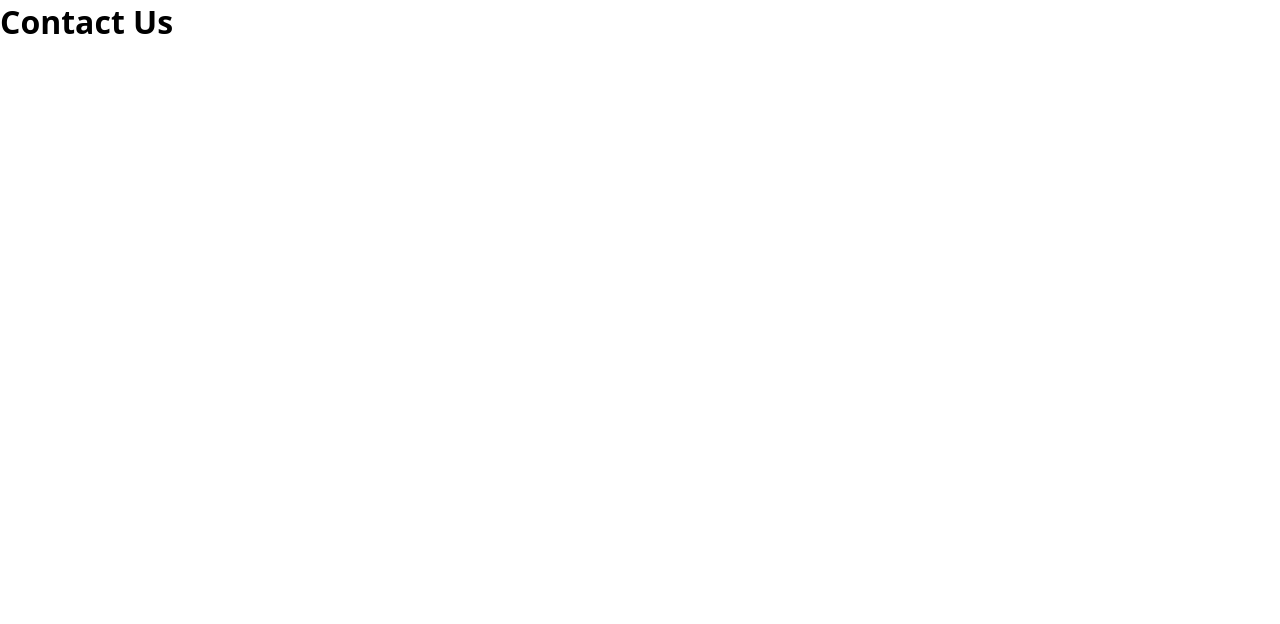
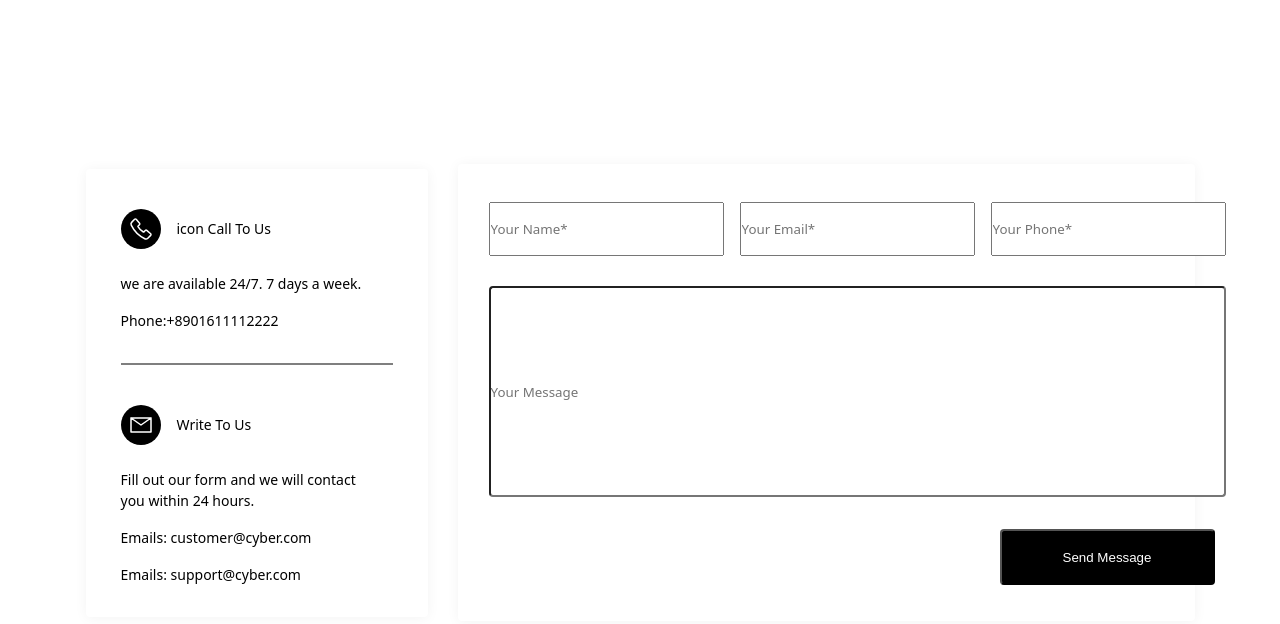
Before and after one commit to nnatroo/cyber-front, a React (Vite) app: page /contact in a window 1280 px wide. Shown: the top 624 px of the page. Built offline with nearby package versions, Linux system fonts and the light colour scheme.

Commit message:
contact-page-and-404

```diff
--- a/src/main.jsx
+++ b/src/main.jsx
@@ -3,12 +3,14 @@ import './reset.scss'
 import {BrowserRouter, Route, Routes} from "react-router";
 import {Contact} from "./pages/Contact.jsx";
 import Home from "./pages/Home.jsx";
+import Error from './pages/Error.jsx'
 
 createRoot(document.getElementById('root')).render(
   <BrowserRouter>
     <Routes>
       <Route path="/" element={<Home />} />
       <Route path="/contact" element={<Contact />} />
+        <Route path="/*" element={<Error/>} />
     </Routes>
   </BrowserRouter>
 )
--- /dev/null
+++ b/src/modules/Contact.module.scss
@@ -0,0 +1,122 @@
+.main-wrapper{
+  margin-top: 164px;
+  display: flex;
+justify-content: center;
+  align-items: center;
+  gap: 30px;
+  margin-left: 135px;
+  margin-right: 135px;
+  .left-side{
+ background-color: white;
+    border-radius: 4px;
+    gap:32px;
+    box-shadow: 0 1px 13px 0 #0000000D;
+    .line{
+  border-bottom: 2px solid black;
+  width: 272px;
+  display: flex;
+  justify-content: center;
+  align-items: center;
+  margin-left:35px;
+  margin-right: 35px;
+  opacity: 50%;
+}
+    .contact-div{
+      display: flex;
+      flex-direction: column;
+      gap: 24px;
+      width: 262px;
+      font-family: 'Poppins', sans-serif;
+      font-weight: 400;
+      font-size: 14px;
+      line-height: 21px;
+      padding: 40px 43px 32px 35px;
+      height: auto;
+      overflow: hidden;
+
+
+      .contact-div-title{
+        display: flex;
+        gap: 16px;
+        align-items: center;
+
+      }
+      .contact-div-content{
+        display: flex;
+        flex-direction: column;
+        gap: 16px;
+      }
+
+    }
+
+}
+  .right-side{
+    width: 800px;
+    height: 457px;
+    border-radius: 4px;
+    background-color: #FFFFFF;
+    box-shadow: 0px 1px 13px 0px #0000000D;
+  .right-side-content{
+    width: 737px;
+    height: 377px;
+    top: 40px;
+    left: 31px;
+    gap: 32px;
+
+    .info-inputs{
+  display: flex;
+  justify-content: center;
+  align-items: center;
+  width: 737px;
+  height: 50px;
+  gap: 16px;
+
+
+  input{
+    width: 235px;
+    height: 50px;
+  }
+}
+.message-input{
+  padding: 32px 0 ;
+  display: flex;
+  justify-content: center;
+  align-items: center;
+  input{
+    width: 737px;
+    height: 207px;
+    border-radius: 4px;
+
+  }
+}
+    .btn-box{
+      display: flex;
+      justify-content: center;
+      align-items: center;
+      text-decoration: none;
+
+
+      .btn{
+        display: flex;
+        justify-content: center;
+        align-items: center;
+        border-radius: 4px;
+        text-decoration: none;
+        background-color: black;
+        width: 215px;
+        height: 56px;
+        gap: 10px;
+margin-left: 500px;
+
+        p{
+          font-family: 'Poppins', sans-serif;
+          color: white;
+          text-decoration: none;
+        }
+      }
+    }
+
+  }
+
+  }
+}
--- /dev/null
+++ b/src/modules/Error.module.scss
@@ -0,0 +1,61 @@
+.main-wrapper{
+ top: 286px;
+  gap: 40px;
+
+  .inside-content{
+   align-content: center;
+    gap: 40px;
+   h1{
+     display: flex;
+     justify-content: center;
+     align-items: center;
+     font-family: 'Inter', sans-serif;
+     font-weight: 500;
+     font-size: 110px;
+     line-height: 115px;
+     padding-bottom: 40px;
+     @media screen and (max-width: 768px){
+       //top: 266px;
+       font-size: 50px;
+       text-align: center;
+     }
+
+   }
+   p{
+     display: flex;
+     justify-content: center;
+     align-items: center;
+     font-family: 'Poppins', sans-serif;
+     font-weight: 400;
+     font-size: 16px;
+     line-height: 24px;
+     padding-bottom: 70px;
+   }
+
+
+ }
+  .btn-wrapper{
+    display: flex;
+    justify-content: center;
+    align-items: center;
+    text-decoration: none;
+    //margin-top: 70px;
+    .btn{
+      display: flex;
+      justify-content: center;
+      align-items: center;
+      border-radius: 4px;
+      width: 250px;
+      height: 52px;
+      text-decoration: none;
+      background-color: black;
+      p{
+        font-family: 'Poppins', sans-serif;
+        color: white;
+        text-decoration: none;
+      }
+    }
+  }
+
+
+}
--- a/src/pages/Contact.jsx
+++ b/src/pages/Contact.jsx
@@ -1,7 +1,63 @@
+import classes from '../modules/Contact.module.scss'
+import phone from '../assets/icons-phone.svg'
+import mail from '../assets/icons-mail.svg'
 export const Contact = () => {
   return (
     <>
-      <h1>Contact Us</h1>
+        <div className={classes['main-wrapper']}>
+            <div className={classes['left-side']}>
+                <div className={classes['contact-div']}>
+                    <div className={classes['contact-div-title']}>
+                        <img src={phone} alt="icons-phone"/>
+                        <p> icon Call To Us</p>
+                    </div>
+
+                    <div className={classes['contact-div-content']}>
+                        <p>we are available 24/7. 7 days a week.</p>
+                        <p>Phone:+8901611112222</p>
+                    </div>
+                </div>
+
+           <div className={classes['line']}></div>
+
+                <div className={classes['contact-div']}>
+                    <div className={classes['contact-div-title']}>
+                        <img src={mail} alt="icons-mail"/>
+                        <p> Write To Us</p>
+                    </div>
+
+                    <div className={classes['contact-div-content']}>
+                        <p>Fill out our form and we will contact you within 24 hours.</p>
+                        <p>Emails: customer@cyber.com</p>
+                        <p>Emails: support@cyber.com</p>
+                    </div>
+
+                </div>
+
+            </div>
+            <div className={classes['right-side']}>
+                <div className={classes['right-side-content']}>
+                    <div className={classes['info-inputs']}>
+                        <input type='text' placeholder='Your Name*' className={classes['input']}/>
+                        <input type='text' placeholder='Your Email*'/>
+                        <input type='text' placeholder='Your Phone*'/>
+                    </div>
+
+                    <div className={classes['message-input']}>
+                        <input type='text' placeholder='Your Message'/>
+                    </div>
+
+                    <div className={classes['btn-box']}>
+                        <button className={classes['btn']}>
+                            <p>Send Message</p>
+                        </button>
+                    </div>
+
+                </div>
+
+            </div>
+
+        </div>
     </>
   )
 }
--- /dev/null
+++ b/src/pages/Error.jsx
@@ -0,0 +1,28 @@
+import classes from '../modules/Error.module.scss'
+import {Link} from "react-router";
+
+export const Error = () => {
+
+    return (
+        <>
+            <div className={classes['main-wrapper']}>
+                <div className={classes['inside-content']}>
+                    <h1>404 Not Found</h1>
+                    <p>Your visited page not found. You may go home page.</p>
+                </div>
+                <div className={classes['btn-wrapper']}>
+                    <Link to='/'>
+                        <button className={classes['btn']}>
+                            <p>Back to Home Page</p>
+                        </button>
+                    </Link>
+
+                </div>
+
+            </div>
+
+        </>
+    )
+}
+
+export default Error
```
Also changed, not shown: src/assets/icons-mail.svg (added), src/assets/icons-phone.svg (added).
